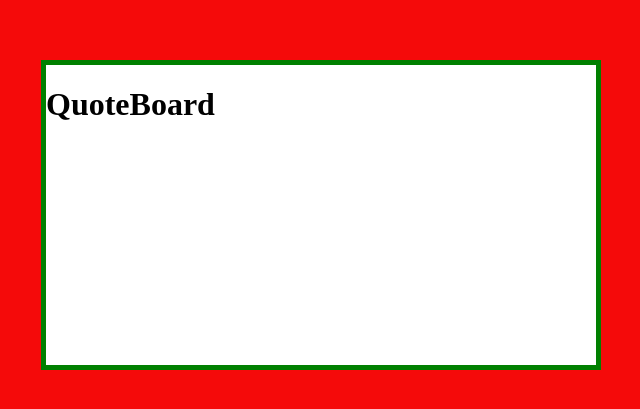
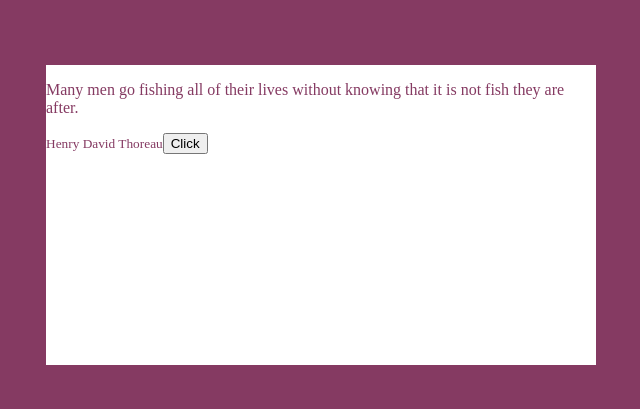
Before and after one commit to Shollytemmy/FCC_RANDOM_QUOTE, a React (Vite) app: page / in a window 1280 px wide. Shown: the part 185-594 px from the top of the page, without its empty margins (319-959 px from the left). Built offline with nearby package versions, Linux system fonts and the light colour scheme.

Commit message:
Random Machine: WIP

```diff
--- a/Components/QuoteBoard.jsx
+++ b/Components/QuoteBoard.jsx
@@ -1,13 +1,19 @@
 import React from 'react'
 import "./Quote.scss"
 
-export const QuoteBoard = () => {
+export const QuoteBoard = ({quote, color,  getRandomQuote}) => {
+  const {id, authur,content} = quote;
   return (
     <div className='Quote'>
         <div className="quoteCard">
-            <h1>QuoteBoard</h1>
+            <p>{content}</p>
+            <small>{authur}</small>
+            <button onClick={getRandomQuote}>Click</button>
 
         </div>
     </div>
   )
 }
+
+
+//animate__animated animate__fadeOut
--- a/index.html
+++ b/index.html
@@ -4,6 +4,7 @@
     <meta charset="UTF-8" />
     <link rel="icon" type="image/svg+xml" href="/vite.svg" />
     <meta name="viewport" content="width=device-width, initial-scale=1.0" />
+    <link rel="stylesheet" href="https://cdnjs.cloudflare.com/ajax/libs/animate.css/4.1.1/animate.min.css" />
     <script src="https://code.jquery.com/jquery-3.6.0.js" integrity="sha256-H+K7U5CnXl1h5ywQfKtSj8PCmoN9aaq30gDh27Xc0jk="
       crossorigin="anonymous"></script>
 
--- a/src/App.jsx
+++ b/src/App.jsx
@@ -14,7 +14,7 @@ function App() {
     let randomQuote = Math.floor(Math.random() * Quotes.length)
     setQuote(Quotes[randomQuote]);
 
-    let str ="0123456789abcdef";
+     let str ="0123456789abcdef";
     let hexCode = ""
 
     for(let i = 0; i < 6; i++){
@@ -28,21 +28,26 @@ function App() {
 
   }
 
-  console.log(quote);
-  console.log(color)
+
+
 
  useEffect(() => {
+  getRandomQuote()
 
-   getRandomQuote();
+ document.body.style.backgroundColor= color;
+  document.getElementsByClassName("quoteCard")[0].style.color= color
 
- },[]);
+
+
+   }, [quote]);
+
 
 
 
 
   return (
     <div className="App">
-      <QuoteBoard />
+      <QuoteBoard quote={quote} color= {color}  getRandomQuote={ getRandomQuote} />
 
 
 
@@ -53,3 +58,6 @@ function App() {
 }
 
 export default App
+
+
+/**animate__fadeOut */
--- a/src/App.scss
+++ b/src/App.scss
@@ -17,7 +17,7 @@ body{
       display: flex;
      justify-content: center;
        align-items: center;
-      border: 5px solid green;
+      border: 0px solid green;
       // height:100vh;
   }
 
```
